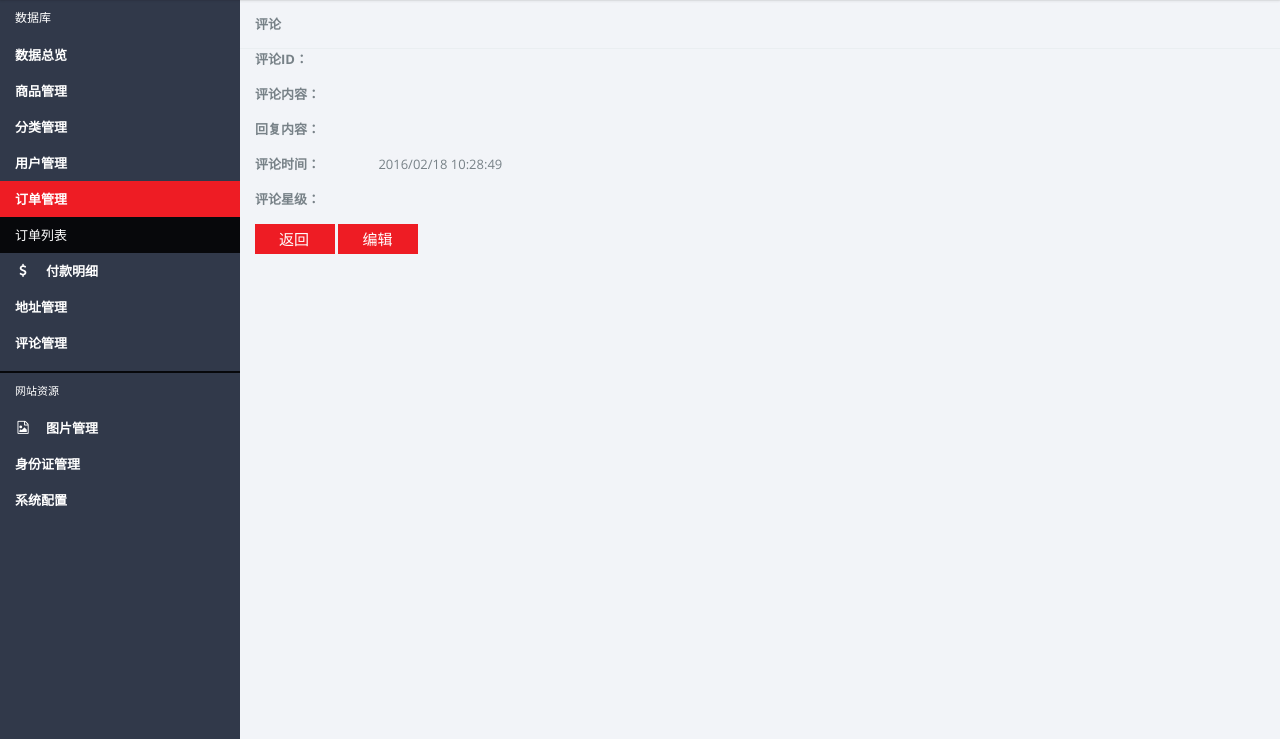
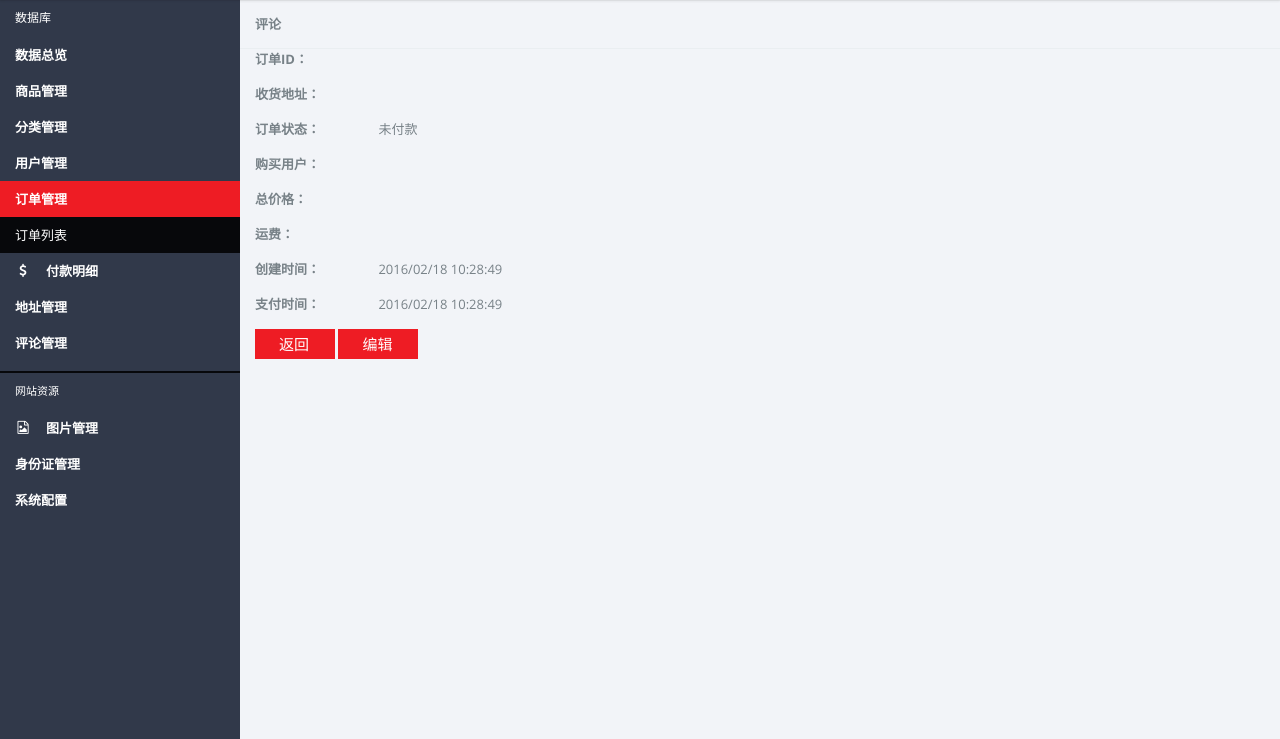
Before and after one commit to presentianz/b2c, a Symfony app: template app/Resources/views/Admin/Order/show.html.twig in a window 1280 px wide. Shown: the part 61-800 px from the top of the page. Run offline with Twig, Linux system fonts and the light colour scheme; the template is opened without the code that fills it, so the values that code supplies are empty; some libraries are stand-ins or nearby versions.

Commit message:
order show

```diff
--- a/app/Resources/views/Admin/Order/show.html.twig
+++ b/app/Resources/views/Admin/Order/show.html.twig
@@ -33,12 +33,26 @@
 
                 <div class="form">
 
-         <div> <label>评论ID：</label> {{ entity.id }}</div>
-        <div> <label>评论内容：</label> {{ entity.text}}</div>
-       <div> <label>回复内容：</label> {{ entity.reply}}</div>
-       <div> <label>评论时间：</label> {{ entity.orderAt|date("Y/m/d H:i:s")}}</div>
-       <div> <label>评论星级：</label> {{ entity.star}}</div>
-
+                    <div><label>订单ID：</label> {{ entity.id }}</div>
+                    <div><label>收货地址：</label> {{ entity.shipmentAddress }}</div>
+                    <div><label>订单状态：</label>
+                        {% if entity.status == 0 %}
+                            未付款
+                        {% elseif entity.status == 1 %}
+                            待发货
+                        {% elseif entity.status == 2 %}
+                            已发货
+                        {% elseif entity.status == 3 %}
+                            已收货
+                        {% elseif entity.status == 4 %}
+                            已取消
+                        {% endif %}
+                    </div>
+                    <div><label>购买用户：</label> {{ entity.user }}</div>
+                    <div><label>总价格：</label> {{ entity.totalPrice }}</div>
+                    <div><label>运费：</label> {{ entity.postFee }}</div>
+                    <div><label>创建时间：</label> {{ entity.createAt|date("Y/m/d H:i:s") }}</div>
+                    <div><label>支付时间：</label> {{ entity.paidAt|date("Y/m/d H:i:s") }}</div>
 
 
                     <div class="admin-buttons">
```
Also changed, not shown: src/AppBundle/Controller/Admin/OrderController.php (+4 -4 lines). Lines whose indentation alone changed are shown as unchanged.
